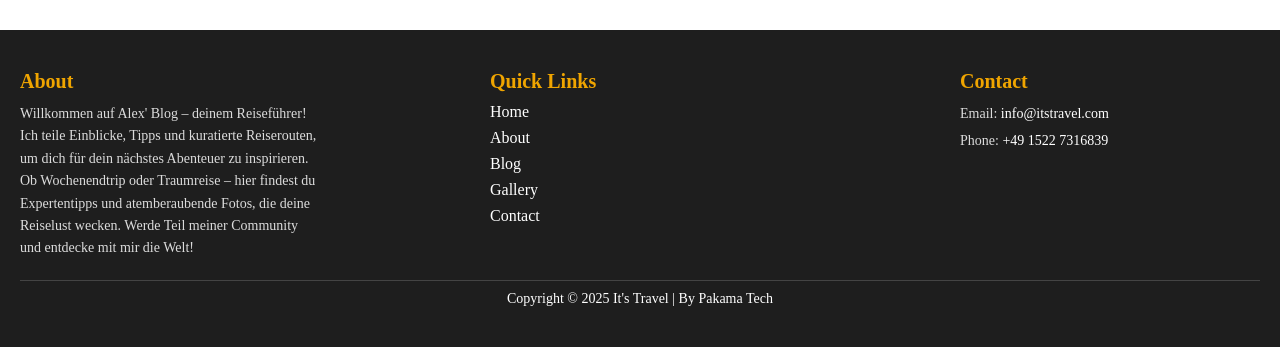
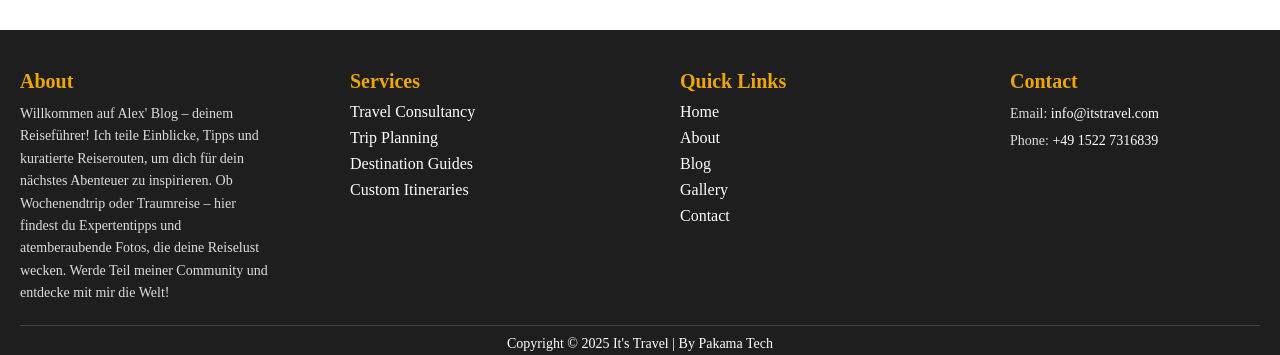
Before and after one commit to BlessingLuphahla/blog-app-ui, a React (Create React App) app: page / in a window 1280 px wide. Shown: the part 1744-2099 px from the top of the page. Built offline with nearby package versions, Linux system fonts and the light colour scheme; no server answers.

Commit message:
footer
adding of services in the footer

```diff
--- a/src/pages/footer/Footer.jsx
+++ b/src/pages/footer/Footer.jsx
@@ -17,6 +17,17 @@ function Footer() {
           Expertentipps und atemberaubende Fotos, die deine Reiselust wecken.
           Werde Teil meiner Community und entdecke mit mir die Welt!
         </p>
+      </div>
+
+      {/* Services Section */}
+      <div className="footerServices">
+        <h3>Services</h3>
+        <ul>
+          <li>Travel Consultancy</li>
+          <li>Trip Planning</li>
+          <li>Destination Guides</li>
+          <li>Custom Itineraries</li>
+        </ul>
       </div>
 
       {/* Navigation Links */}
--- a/src/pages/footer/footer.css
+++ b/src/pages/footer/footer.css
@@ -11,13 +11,15 @@
 }
 
 .footerAbout,
+.footerServices,
 .footerNav,
 .footerContact {
   flex: 1;
-  max-width: 300px;
+  max-width: 250px;
 }
 
 .footerAbout h3,
+.footerServices h3,
 .footerNav h3,
 .footerContact h3 {
   font-size: 20px;
@@ -32,19 +34,21 @@
   color: #dcdcdc;
 }
 
+.footerServices ul,
 .footerNav ul {
   list-style: none;
   padding: 0;
 }
 
+.footerServices li,
 .footerNav li {
   margin-bottom: 8px;
+  font-size: 16px;
 }
 
 .footerNav a {
   color: white;
   text-decoration: none;
-  font-size: 16px;
   transition: color 0.3s ease;
 }
 
@@ -94,6 +98,7 @@
   }
 
   .footerAbout,
+  .footerServices,
   .footerNav,
   .footerContact {
     max-width: 100%;
```
